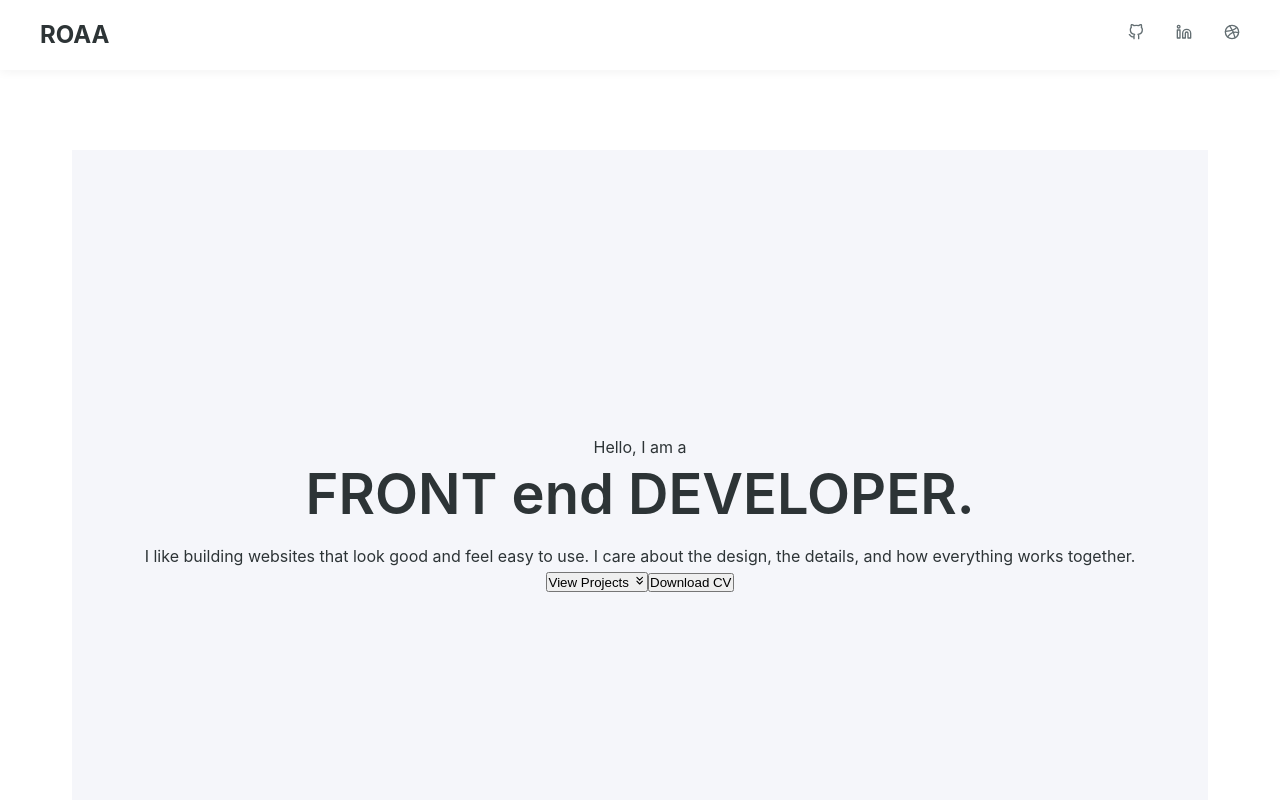
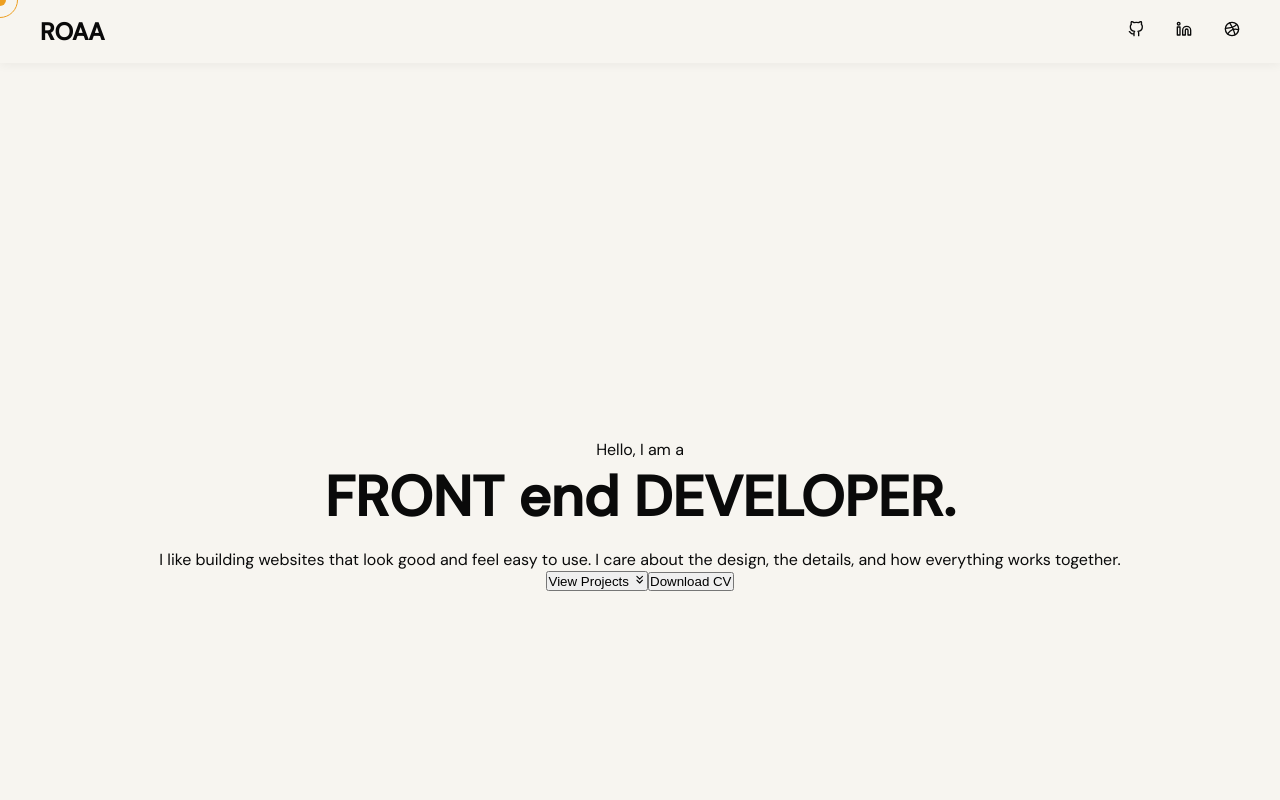
Before and after one commit to RoaaBadr/ro.frontdev, a React (Vite) app: page / in a window 1280 px wide. Shown: the top 800 px of the page. Built offline with nearby package versions, Linux system fonts and the light colour scheme.

Commit message:
implement custom cursor with animated ring and hover effects

```diff
--- a/index.html
+++ b/index.html
@@ -1,13 +1,21 @@
 <!doctype html>
 <html lang="en">
+
 <head>
   <meta charset="UTF-8" />
   <link rel="icon" type="image/svg+xml" href="/favicon.svg" />
   <meta name="viewport" content="width=device-width, initial-scale=1.0" />
-    <title>John Doe | Front-End Developer</title>
+  <link rel="preconnect" href="https://fonts.googleapis.com">
+  <link
+    href="https://fonts.googleapis.com/css2?family=Bebas+Neue&family=Syne:wght@400;500;600;700;800&family=DM+Sans:ital,wght@0,300;0,400;0,500;1,300&display=swap"
+    rel="stylesheet">
+  <title>Roaa | Front-End Developer</title>
 </head>
+
 <body>
   <div id="root"></div>
+
   <script type="module" src="/src/main.jsx"></script>
 </body>
+
 </html>
--- a/src/App.jsx
+++ b/src/App.jsx
@@ -1,11 +1,77 @@
 import './App.css'
 import Hero from './components/Hero'
 import Nav from './components/Nav'
+import { useEffect, useRef } from "react";
 
 function App() {
+  // Cursor Effect
+  const cursorRef = useRef(null);
+  const ringRef = useRef(null);
+
+  useEffect(() => {
+    let mx = 0,
+      my = 0,
+      rx = 0,
+      ry = 0;
+
+    const cursor = cursorRef.current;
+    const ring = ringRef.current;
+
+    const handleMouseMove = (e) => {
+      mx = e.clientX;
+      my = e.clientY;
+
+      cursor.style.left = mx + "px";
+      cursor.style.top = my + "px";
+    };
+
+    const animateRing = () => {
+      rx += (mx - rx) * 0.14;
+      ry += (my - ry) * 0.14;
+
+      ring.style.left = rx + "px";
+      ring.style.top = ry + "px";
+
+      requestAnimationFrame(animateRing);
+    };
+
+    document.addEventListener("mousemove", handleMouseMove);
+    animateRing();
+
+    // Hover effects
+    const elements = document.querySelectorAll(
+      "a, button, .work-card, .tech-card"
+    );
+
+    elements.forEach((el) => {
+      el.addEventListener("mouseenter", () => {
+        ring.style.width = "56px";
+        ring.style.height = "56px";
+        ring.style.borderColor = "var(--amber)";
+        cursor.style.transform = "translate(-50%, -50%) scale(0.5)";
+      });
+
+      el.addEventListener("mouseleave", () => {
+        ring.style.width = "36px";
+        ring.style.height = "36px";
+        ring.style.borderColor = "var(--amber)";
+        cursor.style.transform = "translate(-50%, -50%) scale(1)";
+      });
+    });
+
+    // cleanup (IMPORTANT)
+    return () => {
+      document.removeEventListener("mousemove", handleMouseMove);
+    };
+  }, []);
 
   return (
     <div className="app">
+
+      { /* Cursors */}
+      <div className="cursor" id="cursor" ref={cursorRef}></div>
+      <div className="cursor-ring" id="cursorRing" ref={ringRef}></div>
+
       <header className="header">
         <Nav />
       </header>
--- a/src/index.css
+++ b/src/index.css
@@ -1,18 +1,20 @@
-* {
+  *,
+  *::before,
+  *::after {
     margin: 0;
     padding: 0;
     box-sizing: border-box;
   }
 
+
   :root {
-  --primary-color: #2d3436;
-  --secondary-color: #636e72;
-  --accent-color: #0984e3;
-  --background-color: #ffffff;
-  --light-background: #f5f6fa;
-  --text-color: #2d3436;
-  --light-text: #636e72;
-  --white: #ffffff;
+    --amber: #F5A623;
+    --amber-dark: #D4891A;
+    --black: #0A0A0A;
+    --white: #F7F5F0;
+    --gray: #E8E4DC;
+    --mid: #8A8580;
+    --dark-section: #111111;
   }
 
   html {
@@ -20,10 +22,42 @@ html {
   }
 
   body {
-  font-family: -apple-system, BlinkMacSystemFont, 'Segoe UI', Roboto, Oxygen, Ubuntu, Cantarell, sans-serif;
-  line-height: 1.6;
-  color: var(--text-color);
-  background-color: var(--background-color);
+    font-family: 'DM Sans', sans-serif;
+    background: var(--white);
+    color: var(--black);
+    overflow-x: hidden;
+    cursor: none;
+  }
+/* ── CUSTOM CURSOR ── */
+  .cursor {
+    width: 12px; height: 12px;
+    background: var(--amber);
+    border-radius: 50%;
+    position: fixed;
+    top: 0; left: 0;
+    pointer-events: none;
+    z-index: 9999;
+    transition: transform 0.1s ease;
+    mix-blend-mode: multiply;
+  }
+  .cursor-ring {
+    width: 36px; height: 36px;
+    border: 1.5px solid var(--amber);
+    border-radius: 50%;
+    position: fixed;
+    top: 0; left: 0;
+    pointer-events: none;
+    z-index: 9998;
+    transition: transform 0.18s ease, width 0.2s ease, height 0.2s ease, border-color 0.2s ease;
+    mix-blend-mode: multiply;
+  }
+  body:hover .cursor { transform: translate(-50%, -50%); }
+  body:hover .cursor-ring { transform: translate(-50%, -50%); }
+  a:hover ~ .cursor, button:hover ~ .cursor { transform: translate(-50%, -50%) scale(2); }
+  /* new */
+  a:hover ~ .cursor-ring, button:hover ~ .cursor-ring {
+    transform: translate(-50%, -50%) scale(1.5);
+    border-color: var(--amber-dark);
   }
 
   a {
@@ -39,8 +73,3 @@ img {
     max-width: 100%;
     height: auto;
   }
-
-h1, h2, h3, h4, h5, h6 {
-  font-weight: 600;
-  line-height: 1.2;
-}
```
Lines whose indentation alone changed are shown as unchanged.
